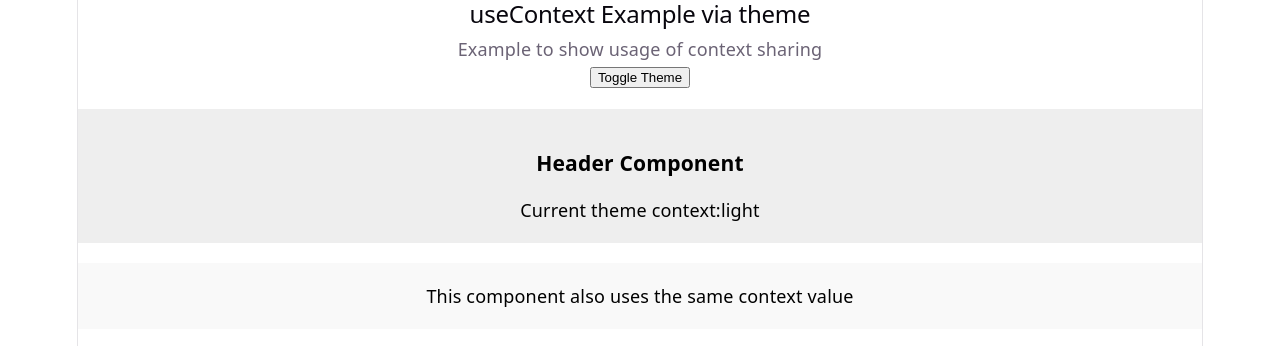
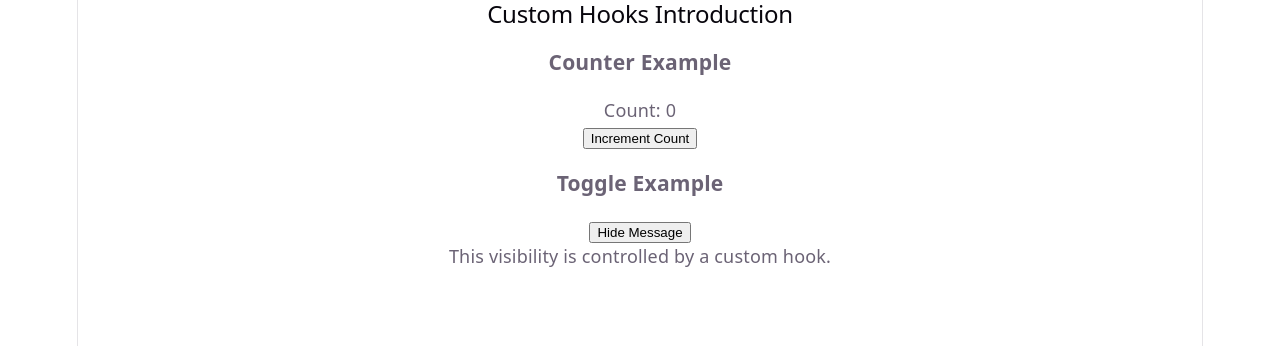
Before and after one commit to incharadn433-web/MERN_Stu_FebMay26Mys, a React (Vite) app in the folder W10/D2/my-app/: page / in a window 1280 px wide. Shown: the top 346 px of the page. Built offline with nearby package versions, Linux system fonts and the light colour scheme.

Commit message:
useRef hook

```diff
--- a/W10/D2/my-app/src/App.jsx
+++ b/W10/D2/my-app/src/App.jsx
@@ -1,11 +1,14 @@
 import { useState } from 'react'
 import { UseContextIntro } from './components/P1'
+import { CustomHooksIntro , useDocumentTitle} from './components/P2'
 import './App.css'
 
 function App() {
   return (
     <>
-      <UseContextIntro />
+      {/* <UseContextIntro /> */}
+      <CustomHooksIntro />
+
     </>
   )
 }
--- a/W10/D2/my-app/src/components/P1.jsx
+++ b/W10/D2/my-app/src/components/P1.jsx
@@ -1,7 +1,8 @@
 //useContext hook
 //Context: lets you share data between components
 //Without passing props manually through every level
-import { createContext,useContext, useState } from "react"
+import { createContext,useContext, useState } from "react";
+import {useDocumentTitle} from "./P2";
 //Why to useContext?
 //1.Helps us avoid prop drilling
 //2.Useful for shared values:
@@ -52,7 +53,7 @@ function Layout(){
  export function UseContextIntro(){
     //Shared state
     const [theme,setTheme] = useState('light');
-
+     useDocumentTitle('useContext Example');
     const toggleTheme = () => {
         setTheme(theme === 'light' ? 'dark' : 'light');
     };
--- /dev/null
+++ b/W10/D2/my-app/src/components/P2.jsx
@@ -0,0 +1,64 @@
+//Custom hooks
+//Its a normal JavaScript function that uses React hooks
+//inside it. Its name must start with "use". It helps
+//reuse logic across components
+import { useEffect, useState } from "react";
+//Why to use it?
+// Avoid repeating the same hook logic
+//Keeps components cleaner
+//Makes code easier to understand
+
+//Important things to remember about Custom Hooks:
+//It does not render JSX themselves
+//They return values/functions
+//Components use those rendered values
+
+//Document Title changer: Custom hook which updates the
+//browser tab title whenever the given title changes.
+ export function useDocumentTitle(title) {
+    useEffect(() => {
+        document.title = title;
+
+        return() => {
+            document.title = "My React app";
+        }
+    },[title]);
+}
+
+//Custom hook: manages a boolean value and provide a reusable
+//toggle function
+
+function useToggle(initialValue = false) {
+    const [value, setValue] = useState(initialValue);
+
+    const toggle = () => {
+        setValue((prev) => !prev);
+    };
+
+    return [value, toggle];
+}
+
+export function CustomHooksIntro(){
+    const [count,setCount] = useState(0);
+
+    const [isVisible, toggleVisible] = useToggle(true);
+
+    return(
+        <section>
+            <h2>Custom Hooks Introduction</h2>
+            <div style={{marginBottom:'10px'}}>
+                <h3>Counter Example</h3>
+                <p>Count: {count}</p>
+                <button onClick={()=>setCount((prev)=>prev+1)}>Increment Count</button>
+            </div>
+            <div style={{marginBottom:'10px'}}>
+                <h3>Toggle Example</h3>
+                <button onClick={toggleVisible}>
+                    {isVisible ? 'Hide Message' : 'Show Message'}
+                </button>
+                {isVisible && <p>This visibility is controlled by a custom hook.</p>}
+
+            </div>
+        </section>
+    )
+}
```
